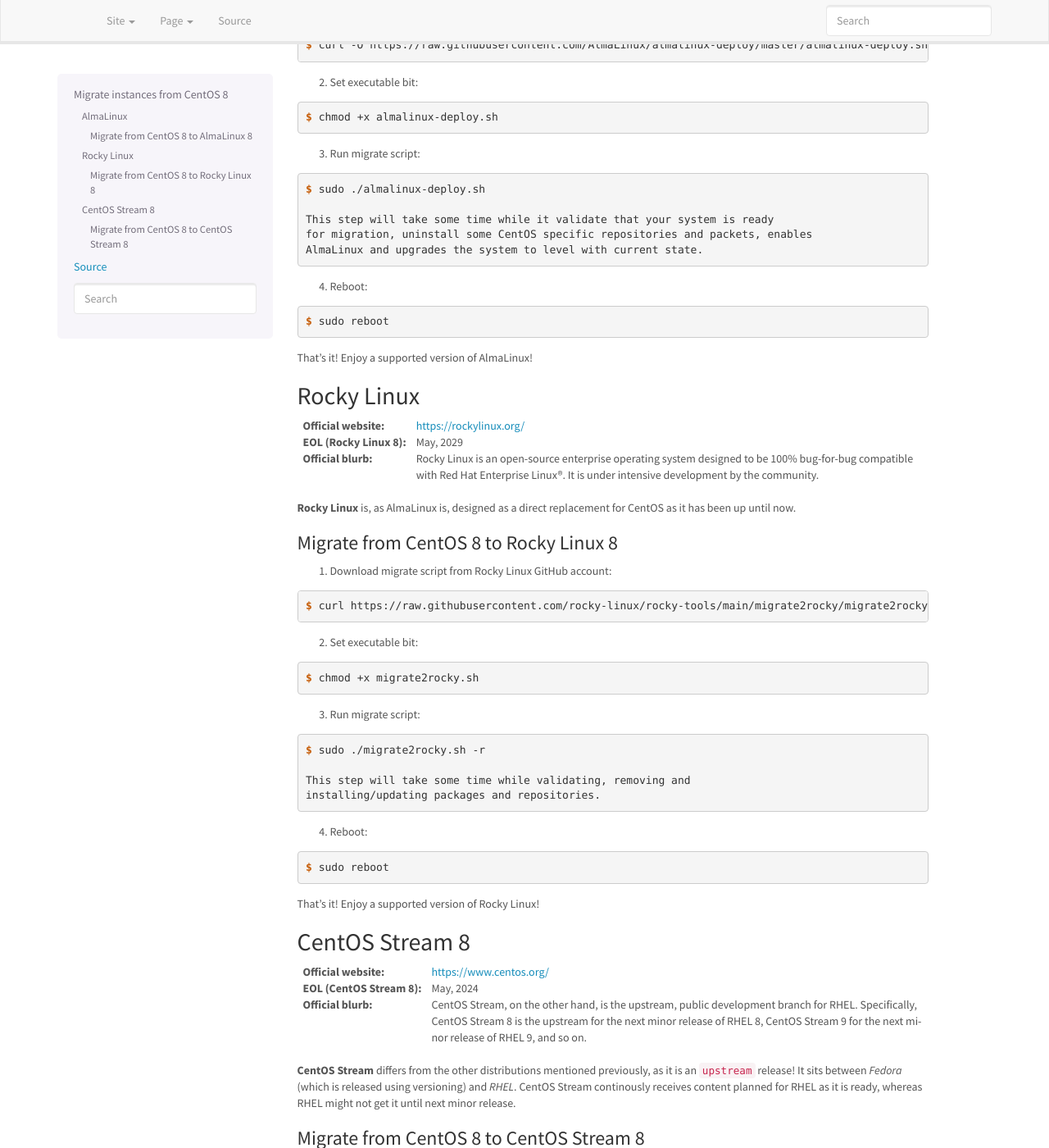
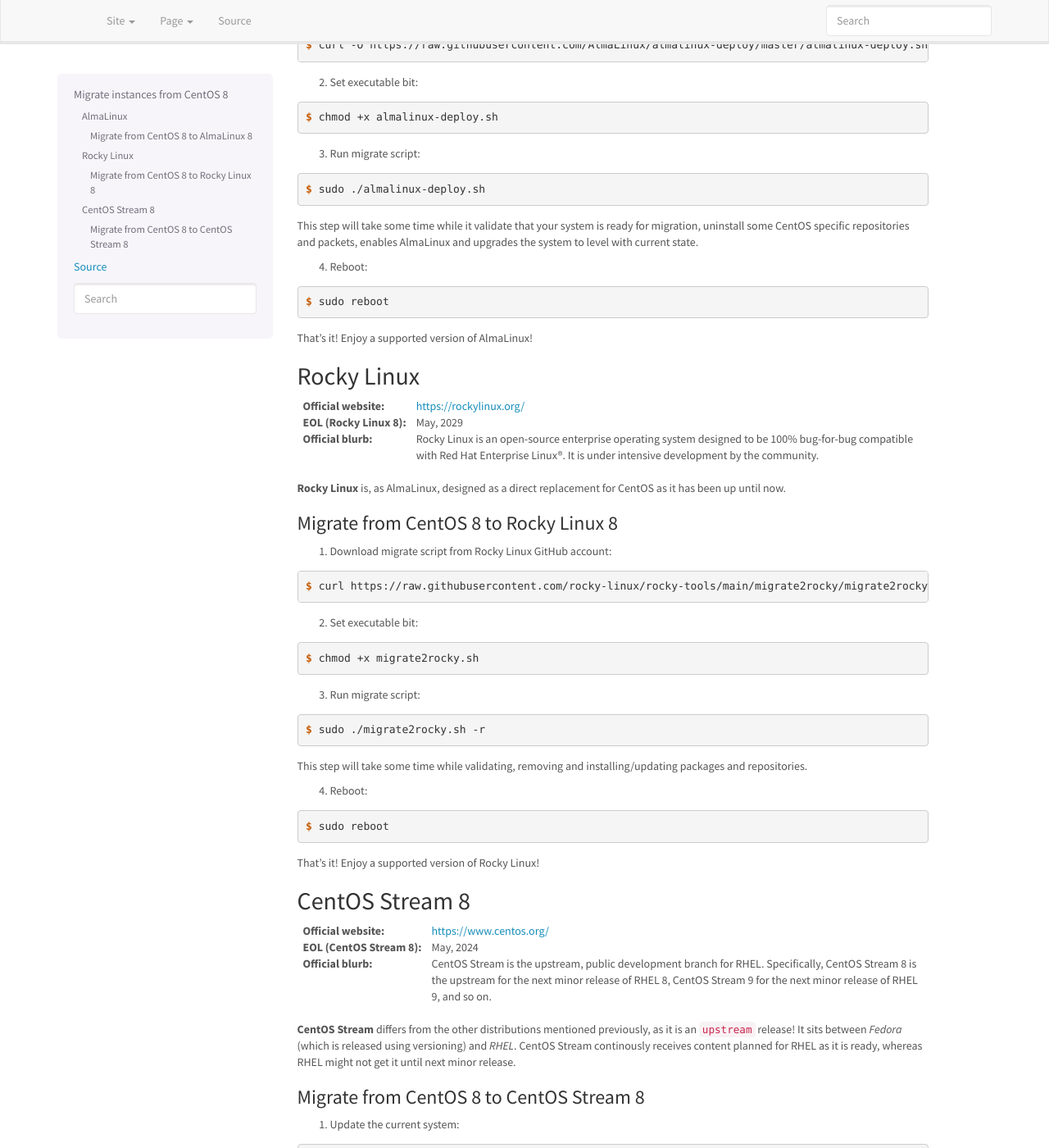
Before and after one commit to norcams/docs-enduser, a Sphinx documentation site: the page built from docs/centos8-migrate.rst, in a window 1280 px wide and 1400 px high, scrolled down 517 px. Shown: the whole window at 82% size. Built offline with Sphinx 7.4.7, drawn with Linux system fonts in a browser that asks for light colours; some of the changed text lies outside the part shown.

Commit message:
Bugfixes

```diff
--- a/docs/centos8-migrate.rst
+++ b/docs/centos8-migrate.rst
@@ -61,9 +61,9 @@ Migrate from CentOS 8 to AlmaLinux 8
 
   $ sudo ./almalinux-deploy.sh
 
-  This step will take some time while it validate that your system is ready
-  for migration, uninstall some CentOS specific repositories and packets, enables
-  AlmaLinux and upgrades the system to level with current state.
+This step will take some time while it validate that your system is ready
+for migration, uninstall some CentOS specific repositories and packets, enables
+AlmaLinux and upgrades the system to level with current state.
 
 4. Reboot:
 
@@ -90,7 +90,7 @@ Rocky Linux
   bug-for-bug compatible with Red Hat Enterprise Linux®. It is under intensive
   development by the community.
 
-**Rocky Linux** is, as AlmaLinux is, designed as a direct replacement for CentOS as it has been up
+**Rocky Linux** is, as AlmaLinux, designed as a direct replacement for CentOS as it has been up
 until now.
 
 
@@ -102,7 +102,6 @@ Migrate from CentOS 8 to Rocky Linux 8
 .. code-block:: console
 
   $ curl https://raw.githubusercontent.com/rocky-linux/rocky-tools/main/migrate2rocky/migrate2rocky.sh -o migrate2rocky.sh
-
 
 2. Set executable bit:
 
@@ -116,8 +115,8 @@ Migrate from CentOS 8 to Rocky Linux 8
 
   $ sudo ./migrate2rocky.sh -r
 
-  This step will take some time while validating, removing and
-  installing/updating packages and repositories.
+This step will take some time while validating, removing and
+installing/updating packages and repositories.
 
 4. Reboot:
 
@@ -140,10 +139,9 @@ CentOS Stream 8
 :Official website: https://www.centos.org/
 :EOL (CentOS Stream 8): May, 2024
 :Official blurb:
-  CentOS Stream, on the other hand, is the upstream, public development branch
-  for RHEL. Specifically, CentOS Stream 8 is the upstream for the next minor
-  release of RHEL 8, CentOS Stream 9 for the next minor release of RHEL 9, and so
-  on.
+  CentOS Stream is the upstream, public development branch for RHEL. Specifically,
+  CentOS Stream 8 is the upstream for the next minor release of RHEL 8, CentOS
+  Stream 9 for the next minor release of RHEL 9, and so on.
 
 **CentOS Stream** differs from the other distributions mentioned previously, as
 it is an ``upstream`` release! It sits between *Fedora* (which is released using
@@ -184,7 +182,7 @@ Migrate from CentOS 8 to CentOS Stream 8
 
   $ sudo dnf distro-sync
 
-  Answer 'Y' if prompted.
+Answer 'Y' if prompted.
 
 6. Reboot:
 
```
